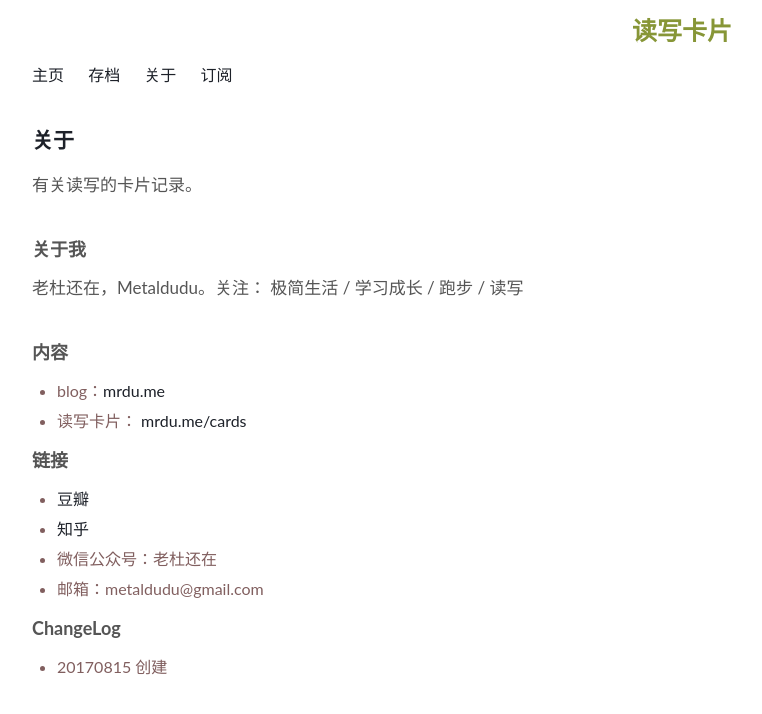
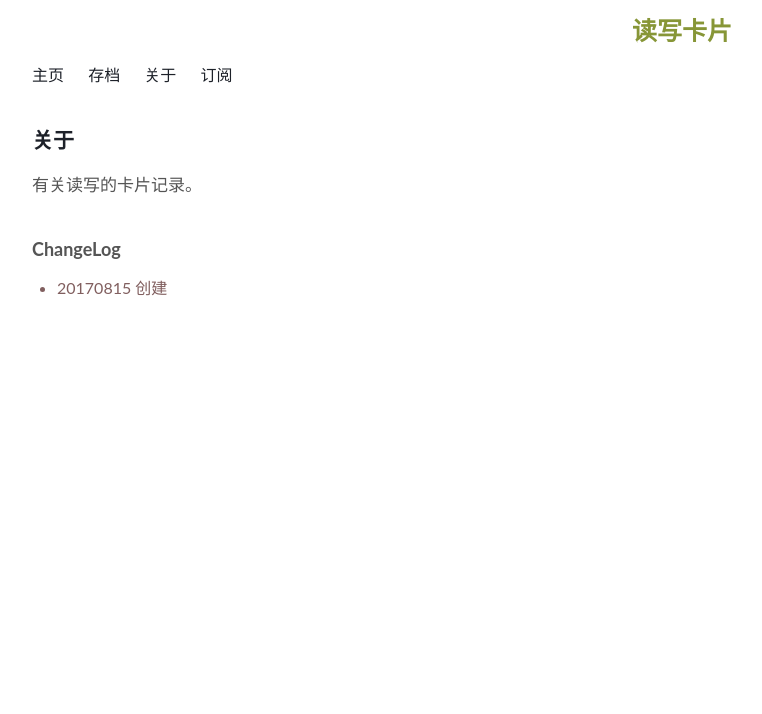
Before and after one commit to metaldudu/book-lists, a Jekyll site: the page built from about.md, in a window 1280 px wide. Shown: the top 714 px of the page, without its empty margins (258-1020 px from the left). Built offline with Jekyll 4.4.1, drawn with Linux system fonts in a browser that asks for light colours.

Commit message:
fix https config

```diff
--- a/_config.yml
+++ b/_config.yml
@@ -1,8 +1,8 @@
 markdown: kramdown
 permalink: /:year/:title
 title: 读写卡片
-url: http://mrdu.me/cards
-subscribe: http://mrdu.me/cards/feed
+url: https://mrdu.me/cards
+subscribe: https://mrdu.me/cards/feed
 exclude: [ README.md, newpost.rb ]
 domain: mrdu.me
 author: metaldudu
--- a/_includes/themes/effector-wide/default.html
+++ b/_includes/themes/effector-wide/default.html
@@ -1,5 +1,5 @@
 <!DOCTYPE html>
-<html xmlns="http://www.w3.org/1999/xhtml" xml:lang="en" lang="en-us">
+<html xmlns="https://www.w3.org/1999/xhtml" xml:lang="en" lang="en-us">
 <head>
   <meta http-equiv="content-type" content="text/html;charset=utf-8">
   <title>{{ page.title }}</title>
--- a/about.md
+++ b/about.md
@@ -6,22 +6,6 @@ permalink: /about/
 
 有关读写的卡片记录。
 
-### 关于我
-
-老杜还在，Metaldudu。关注： 极简生活 / 学习成长 / 跑步 / 读写
-
-### 内容
-
-- blog：[mrdu.me](http://mrdu.me/)
-- 读写卡片： [mrdu.me/cards](http://mrdu.me/cards)
-
-### 链接
-
- * [豆瓣](http://www.douban.com/people/metaldudu/)
- * [知乎](http://www.zhihu.com/people/metaldudu)
- * 微信公众号：老杜还在
- * 邮箱：metaldudu@gmail.com
-
 ### ChangeLog
 
 - 20170815 创建
--- a/sitemap.xml
+++ b/sitemap.xml
@@ -3,7 +3,7 @@ layout:
 ---
 <?xml version="1.0" encoding="UTF-8"?>
 <urlset
-  xmlns:xsi="http://www.w3.org/2001/XMLSchema-instance" xsi:schemaLocation="http://www.sitemaps.org/schemas/sitemap/0.9 http://www.sitemaps.org/schemas/sitemap/0.9/sitemap.xsd" xmlns="http://www.sitemaps.org/schemas/sitemap/0.9">
+  xmlns:xsi="https://www.w3.org/2001/XMLSchema-instance" xsi:schemaLocation="https://www.sitemaps.org/schemas/sitemap/0.9 http://www.sitemaps.org/schemas/sitemap/0.9/sitemap.xsd" xmlns="http://www.sitemaps.org/schemas/sitemap/0.9">
 
   <url>
       <loc>{{ site.url }}</loc>
```
